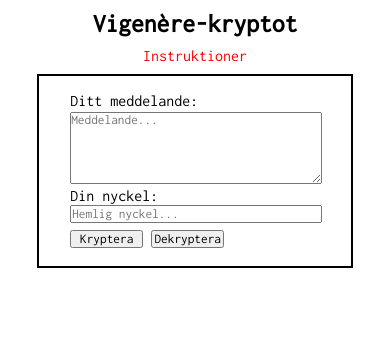
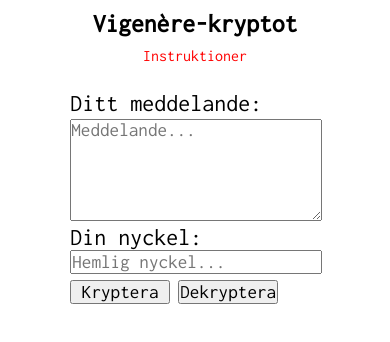
Before and after one commit to maxnordstrom/vig_cipher, a plain HTML site: page index.html in a window 390 px wide. Drawn offline with Linux system fonts and the light colour scheme.

Commit message:
media query 440px

```diff
--- a/style2.scss
+++ b/style2.scss
@@ -194,8 +194,23 @@ form {
 }
 
 // Media queries
-@media screen and (max-width: 420px) {
+@media screen and (max-width: 440px) {
   .input-fields, .output-area {
     max-width: 80%;
+    border-style: none;
+  }
+  label {
+    font-size: 1.5rem;
+  }
+  textarea, input {
+    font-size: 1.2rem;
+  }
+  .button {
+    width: 100px;
+  }
+  .output-area-active {
+    font-size: 2rem;
+    margin: 0;
+    margin-left: -7%;
   }
 }
```
Also changed, not shown: style2.css.
